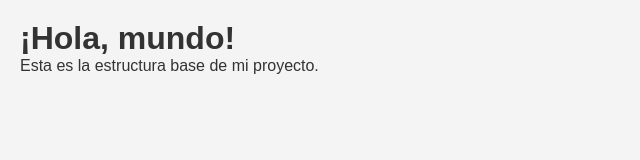
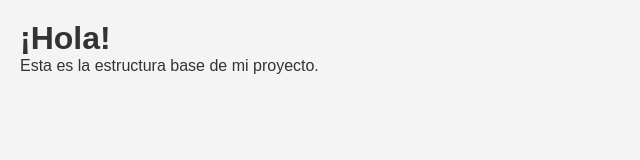
Before and after one commit to fernando199107/proyecto_equino, a website: page index.html in a window 1280 px wide. Shown: the whole page, without its empty margins (0-640 px from the left). Drawn offline with Linux system fonts and the light colour scheme.

Commit message:
Cambio titulo

```diff
--- a/index.html
+++ b/index.html
@@ -7,7 +7,7 @@
     <link rel="stylesheet" href="styles.css">
 </head>
 <body>
-    <h1>¡Hola, mundo!</h1>
+    <h1>¡Hola!</h1>
     <p>Esta es la estructura base de mi proyecto.</p>
     <script src="main.js"></script>
 </body>
```
